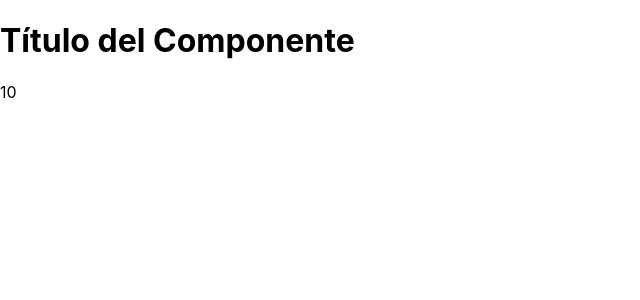
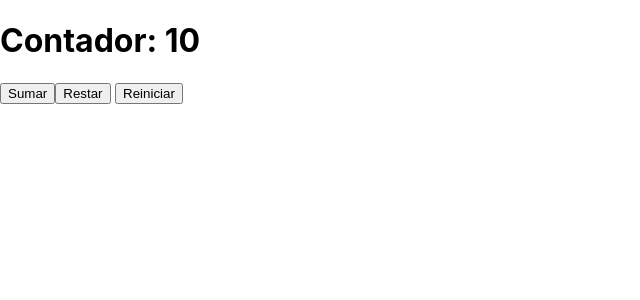
Before and after one commit to stzdiego/ED-A2, a React (Create React App) app in the folder my-app/: page / in a window 1280 px wide. Shown: the top 300 px of the page, without its empty margins (0-640 px from the left). Built offline with nearby package versions, Linux system fonts and the light colour scheme.

Commit message:
React_ButtonsHooks

```diff
--- /dev/null
+++ b/my-app/src/Components/CounterApp.jsx
@@ -0,0 +1,27 @@
+import React, { useState } from 'react';
+
+const CounterApp = () => {
+    // Hook useState para manejar el estado del contador
+    const [counter, setCounter] = useState(10); // Valor predeterminado 10
+
+    // Función para manejar la resta del contador
+    const handleSubtract = () => {
+        setCounter(counter - 1);  // Resta 1 al valor actual del contador
+    };
+
+    // Función para manejar el reinicio del contador
+    const handleReset = () => {
+        setCounter(10);  // Restablece el contador al valor predeterminado (10)
+    };
+
+    return (
+        <div>
+            <h1>Contador: {counter}</h1>
+            <button onClick={() => setCounter(counter + 1)}>Sumar</button>
+            <button onClick={handleSubtract}>Restar</button>  {/* Botón para restar */}
+            <button onClick={handleReset}>Reiniciar</button>  {/* Botón para reiniciar */}
+        </div>
+    );
+};
+
+export default CounterApp;
--- a/my-app/src/index.js
+++ b/my-app/src/index.js
@@ -4,11 +4,12 @@ import './index.css';
 import App from './App';
 import reportWebVitals from './reportWebVitals';
 import FirstApp from "./Components/FirstApp";
+import CounterApp from "./Components/CounterApp";
 
 const root = ReactDOM.createRoot(document.getElementById('root'));
 root.render(
   <React.StrictMode>
-    <FirstApp />
+    <CounterApp />
   </React.StrictMode>
 );
 
```
